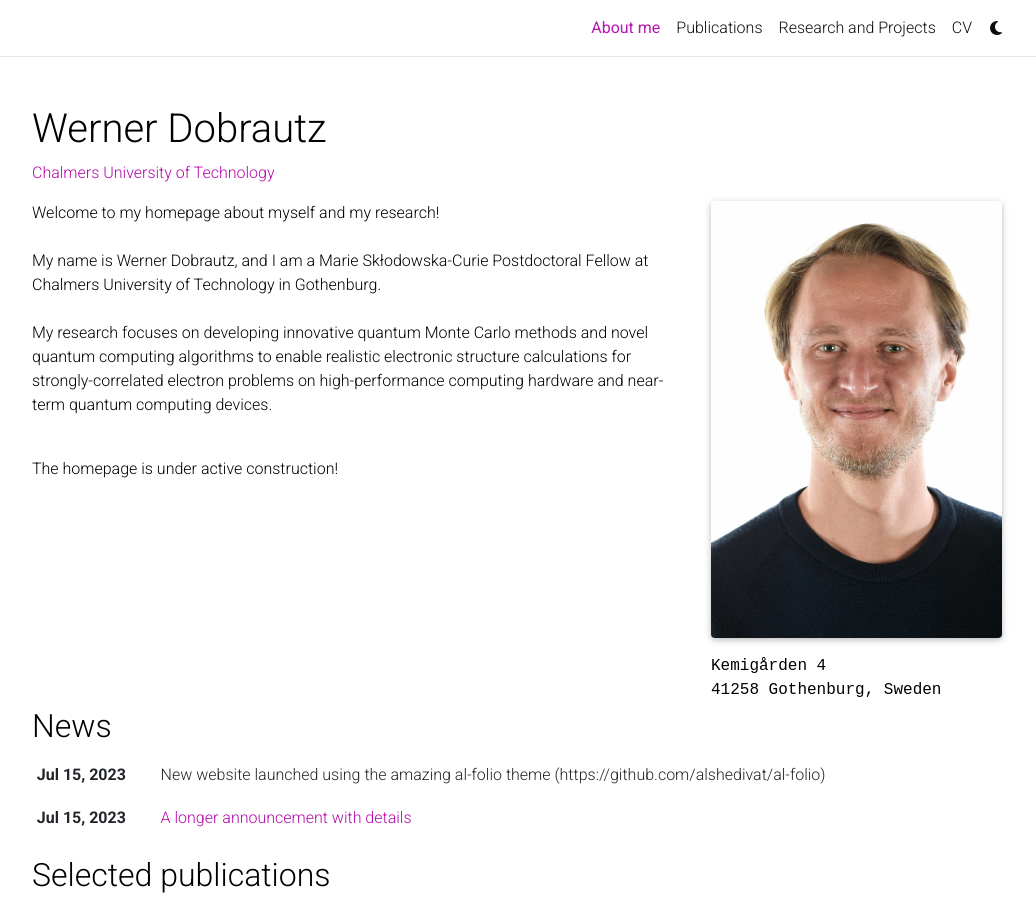
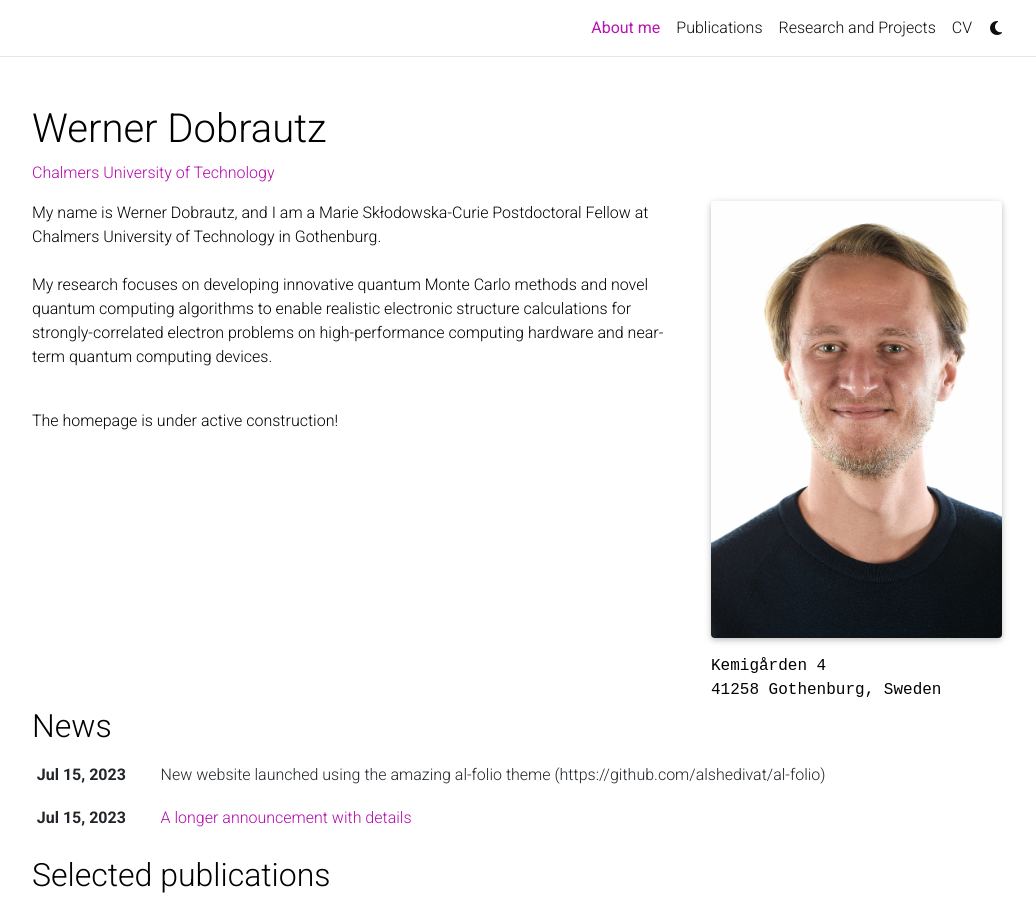
Before and after one commit to dobrautz/dobrautz.github.io, a Jekyll site: the page built from _pages/about.md, in a window 1280 px wide and 1164 px high, cut to the strip 0-922 px from the top of the window. Shown: the whole strip, without its empty margins (123-1159 px from the left). Built offline with Jekyll 4.4.1, drawn with Linux system fonts in a browser that asks for light colours; full-size pictures stand in for the smaller copies a plugin makes; comment, search, counter and statistics services are not loaded; a style sheet for code colours, icons or effects is not loaded.

Commit message:
Update about.md

```diff
--- a/_pages/about.md
+++ b/_pages/about.md
@@ -17,7 +17,6 @@ latest_posts: false  # includes a list of the newest posts
 selected_papers: true # includes a list of papers marked as "selected={true}"
 social: true  # includes social icons at the bottom of the page
 ---
-Welcome to my homepage about myself and my research! <br><br>
 My name is Werner Dobrautz, and I am a Marie Skłodowska-Curie Postdoctoral Fellow at Chalmers University of Technology in Gothenburg. <br><br>
 My research focuses on developing innovative quantum Monte Carlo methods and novel quantum computing algorithms to enable realistic electronic structure calculations for strongly-correlated electron problems on high-performance computing hardware and near-term quantum computing devices. <br><br>
 
```
